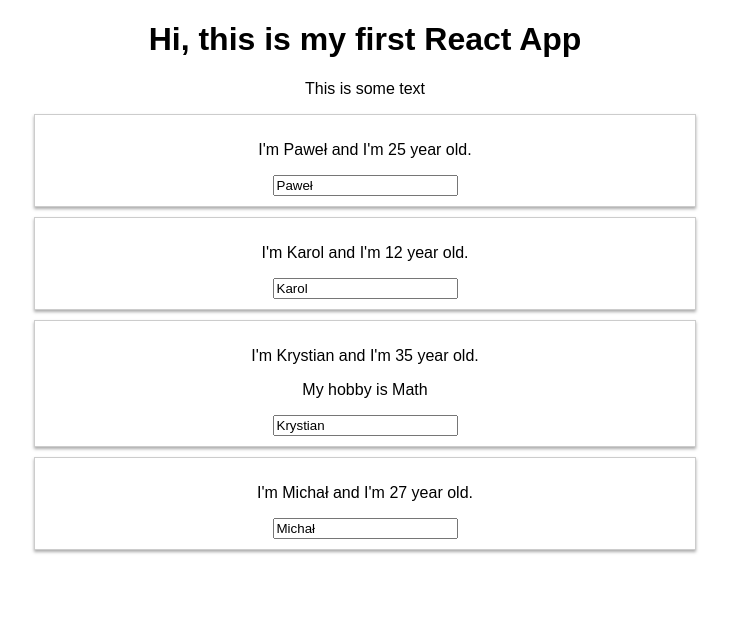
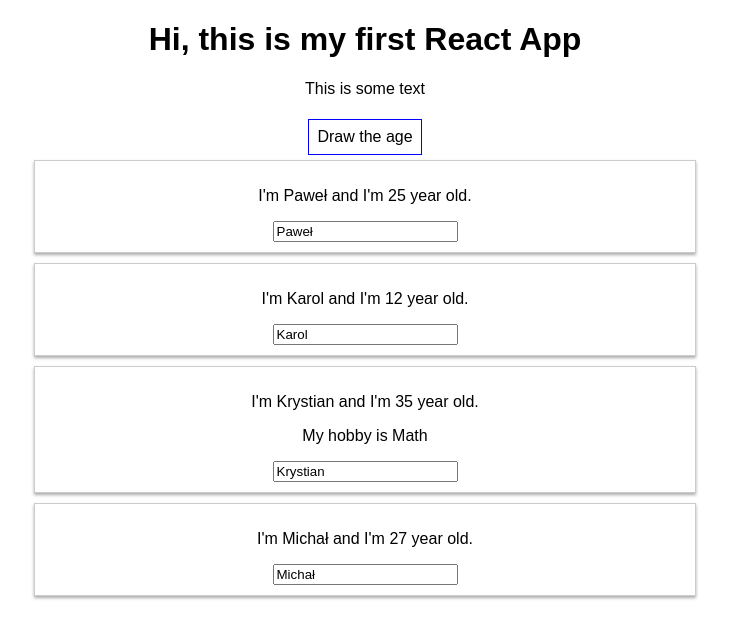
Before and after one commit to Kwarku/HelloReactApp, a React (Create React App) app: page / in a window 1280 px wide. Shown: the top 638 px of the page, without its empty margins (275-1004 px from the left). Built offline with nearby package versions, Linux system fonts and the light colour scheme.

Commit message:
add button with handler method and internal css variable

```diff
--- a/src/App.js
+++ b/src/App.js
@@ -23,11 +23,39 @@ dynamicChangeNameMethodHandler = (event) =>{
     });
   }
 
+  drawAgeHandler = (maxAge) => {
+    this.setState({
+      pesrons: [
+        { name: 'Paweł', age: Math.floor(Math.random() * maxAge)+1 },
+        { name: 'Karol', age: Math.floor(Math.random() * maxAge)+1 },
+        { name: 'Krystian', age: Math.floor(Math.random() * maxAge)+1 },
+        { name: 'Michał', age: Math.floor(Math.random() * maxAge)+1 },
+      ]
+    });
+  }
+
   render() {
+    //internat CSS code in to button
+    const style ={
+      backgroundColor : 'white',
+      border: '1px solid blue',
+      font: 'inherit',
+      padding: '8px',
+      margin: '5px',
+      cursor: 'pointer',
+    }
+
+
     return (
       <div className="App">
         <h1>Hi, this is my first React App</h1>
         <p> This is some text</p>
+
+        <button
+        style={style}
+        onClick={this.drawAgeHandler.bind(this,40)}
+        >Draw the age </button>
+
         <Person
           name={this.state.pesrons[0].name}
           age={this.state.pesrons[0].age} />
```
Lines whose indentation alone changed are shown as unchanged.
